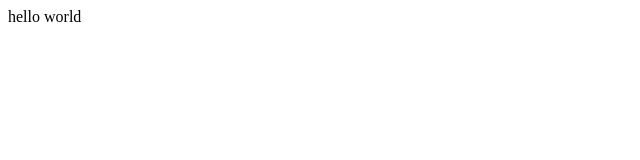
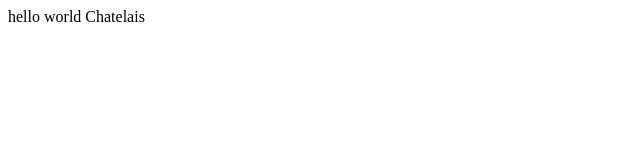
Before and after one commit to Arroy18/hello-world, a plain HTML site: page index.html in a window 1280 px wide. Shown: the full height of the page, 0-640 px from the left. Drawn offline with Linux system fonts and the light colour scheme.

Commit message:
Update index.html

```diff
--- a/index.html
+++ b/index.html
@@ -1 +1 @@
-<p> hello world <p>
+<p> hello world Chatelais<p>
```
